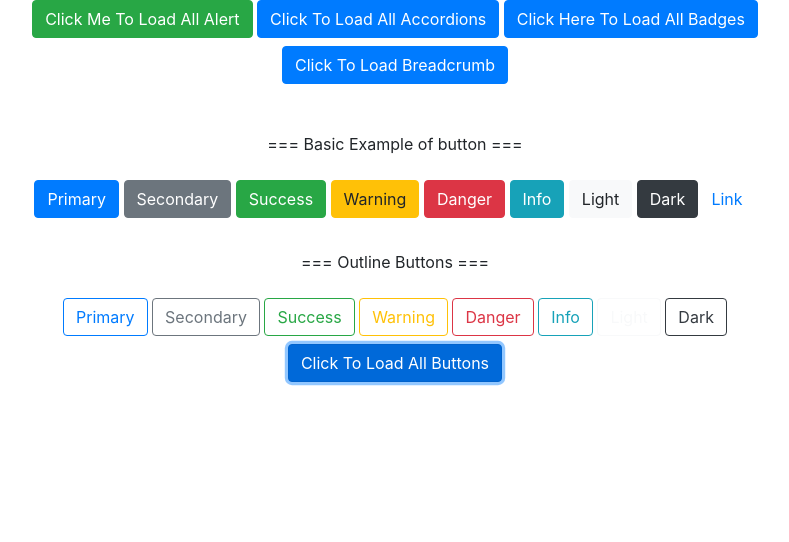
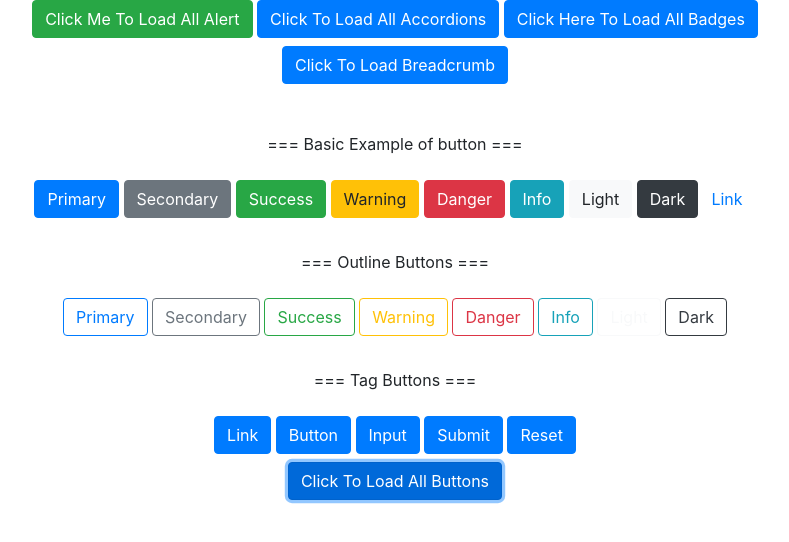
Before and after one commit to Khwajapasha/Boosrtrap-Practice, a React (Create React App) app: page / in a window 1280 px wide. Both pictures are taken after a click on the button "Click To Load All Buttons". Shown: the top 542 px of the page, without its empty margins (245-1034 px from the left). Built offline with nearby package versions, Linux system fonts and the light colour scheme.

Commit message:
Implemented Tag Button

```diff
--- a/src/Component/MainBodySection/ButtonComponent/AllButtons.jsx
+++ b/src/Component/MainBodySection/ButtonComponent/AllButtons.jsx
@@ -1,8 +1,9 @@
 import React from "react";
 import { ButtonBasicExample } from "./ButtonBasicExample";
+import { useState } from "react";
 import { Button } from "react-bootstrap";
-import { useState } from "react";
 import { ButtonOutLine } from "./ButtonOutLine";
+import { ButtonTags } from "./ButtonTags";
 export const AllButtons = () => {
   const [show, setShow] = useState(false);
   return (
@@ -11,6 +12,7 @@ export const AllButtons = () => {
         <div>
           <ButtonBasicExample />
           <ButtonOutLine />
+          <ButtonTags />
         </div>
       )}
       <Button onClick={() => setShow(!show)} className="mt-2">Click To Load All Buttons </Button>
--- a/src/Component/MainBodySection/ButtonComponent/ButtonTags.jsx
+++ b/src/Component/MainBodySection/ButtonComponent/ButtonTags.jsx
@@ -0,0 +1,19 @@
+import React from "react";
+import { Button } from "react-bootstrap";
+export const ButtonTags = () => {
+  return (
+    <div className="mt-2">
+      <br />
+      === Tag Buttons ===
+      <br />
+      <br />
+      <Button href="https://react-bootstrap.github.io/components/buttons/">
+        Link
+      </Button>{" "}
+      <Button type="submit">Button</Button>{" "}
+      <Button as="input" type="button" value="Input" />{" "}
+      <Button as="input" type="submit" value="Submit" />{" "}
+      <Button as="input" type="reset" value="Reset" />
+    </div>
+  );
+};
```
